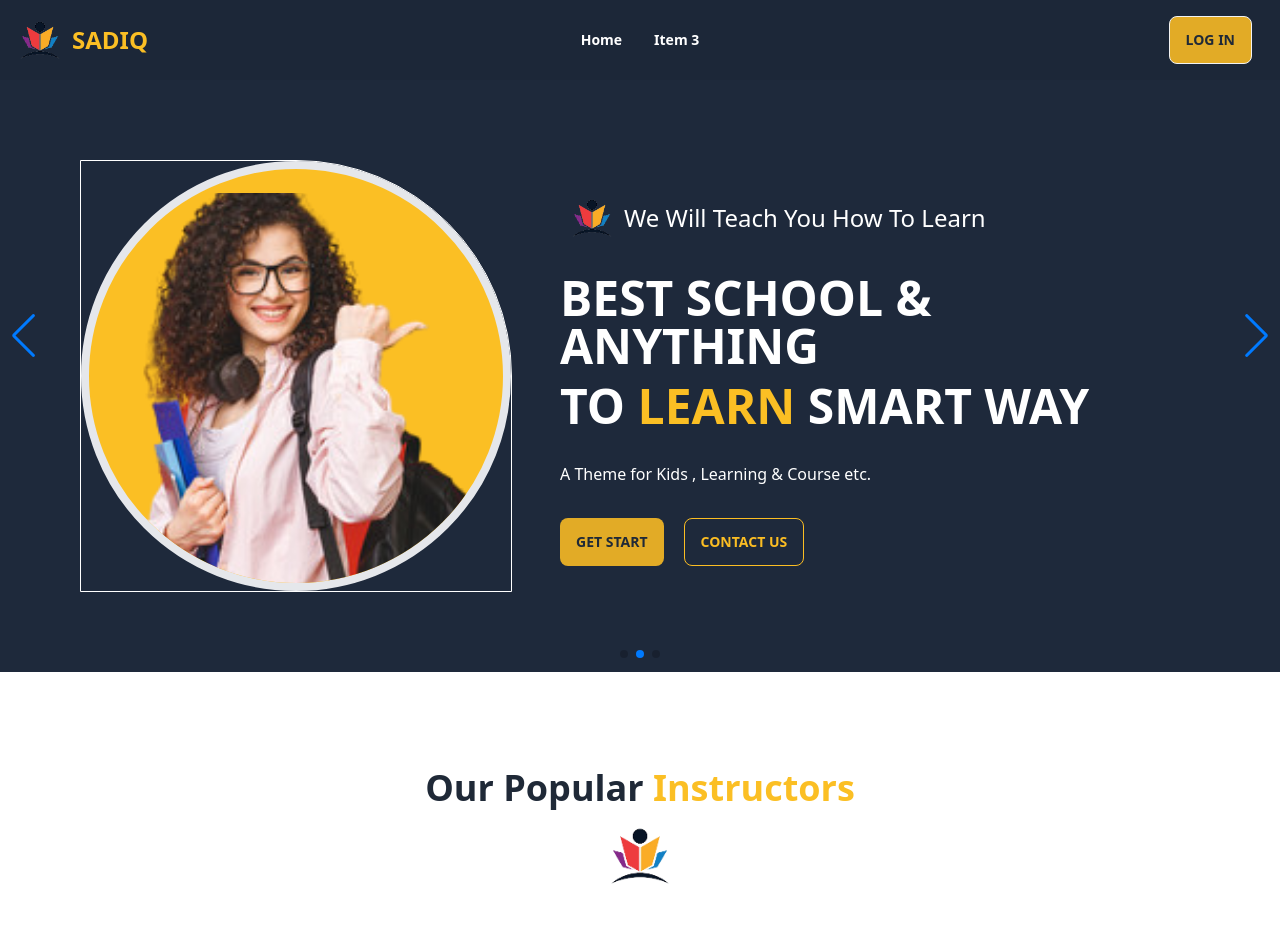
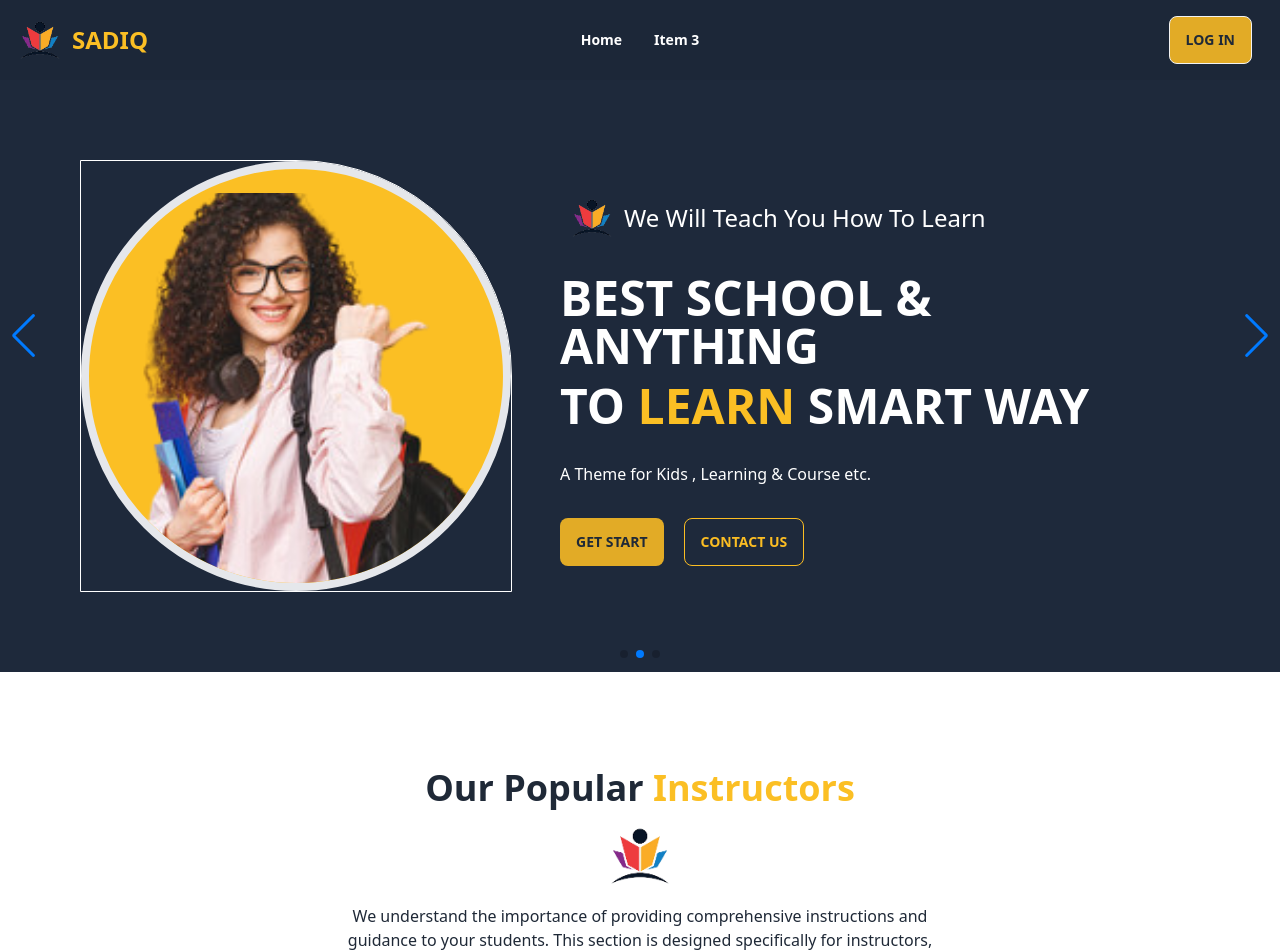
Before and after one commit to HmSani6699/summer-camp-client, a React (Vite) app: page / in a window 1280 px wide. Shown: the top 952 px of the page. Built offline with nearby package versions, Linux system fonts and the light colour scheme; no server answers.

Commit message:
added the instructore description

```diff
--- a/src/Component/SectioneTitle/SectionTitle.jsx
+++ b/src/Component/SectioneTitle/SectionTitle.jsx
@@ -3,10 +3,12 @@ import logo from '../../assets/logo.png'
 
 const SectionTitle = ({ subHeadding }) => {
     return (
-        <div className='flex justify-center'>
+        <div className='flex items-center justify-center'>
             <div>
-                <img className='h-24 w-24' src={logo} alt="" />
-                <p>{subHeadding}</p>
+                <div className='flex items-center justify-center'>
+                    <img className='h-24 w-24' src={logo} alt="" />
+                </div>
+                <p className='w-1/2 mx-auto text-center'>{subHeadding}</p>
             </div>
         </div>
     );
--- a/src/Pages/Home/Home/Instructors/Instructors.jsx
+++ b/src/Pages/Home/Home/Instructors/Instructors.jsx
@@ -6,7 +6,7 @@ const Instructors = () => {
         <div>
             <Helmet><title>Sadiq | Instructors</title></Helmet>
             <h2 className="text-4xl font-bold text-center mt-24">Our Popular <span className="text-amber-400">Instructors</span></h2>
-            <SectionTitle></SectionTitle>
+            <SectionTitle subHeadding={`We understand the importance of providing comprehensive instructions and guidance to your students. This section is designed specifically for instructors, offering additional resources and tips to enhance the learning experience. Here, you'll find valuable information to support your teaching efforts and ensure a successful instructional process.`}></SectionTitle>
 
         </div>
     );
```
